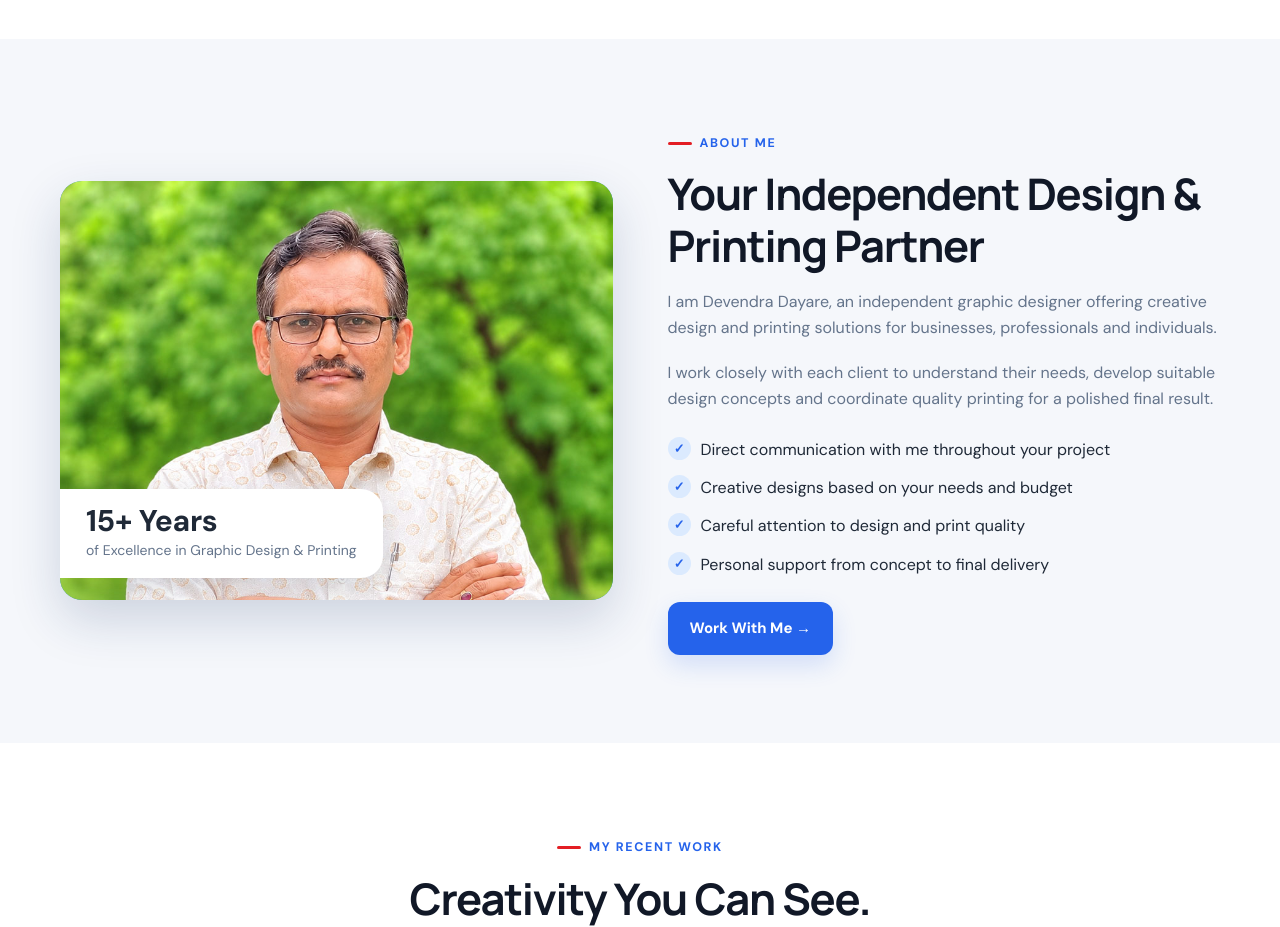
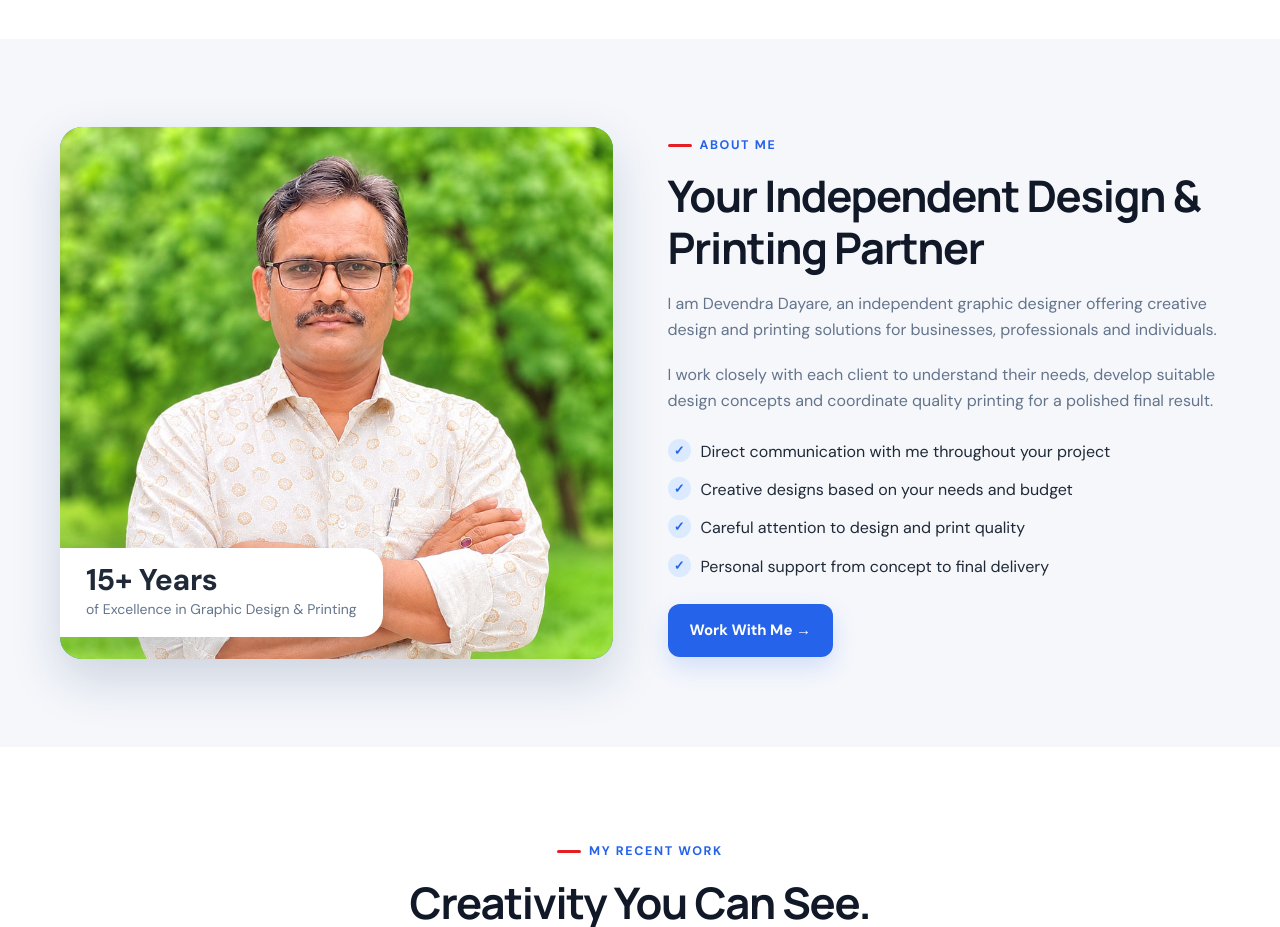
Before and after one commit to asksandeep/dd-site, a plain HTML site: page index.html in a window 1280 px wide. Shown: the part 1780-2707 px from the top of the page. Drawn offline with Linux system fonts and the light colour scheme.

Commit message:
first commit

```diff
--- a/css/style.css
+++ b/css/style.css
@@ -956,7 +956,7 @@ a {
     position: relative;
     width: 100%;
     max-width: 768px;
-    aspect-ratio: 768 / 582;
+    aspect-ratio: 768 / 740;
     border-radius: var(--radius);
     overflow: hidden;
     box-shadow: 0 20px 50px rgba(20, 50, 100, .18);
```
